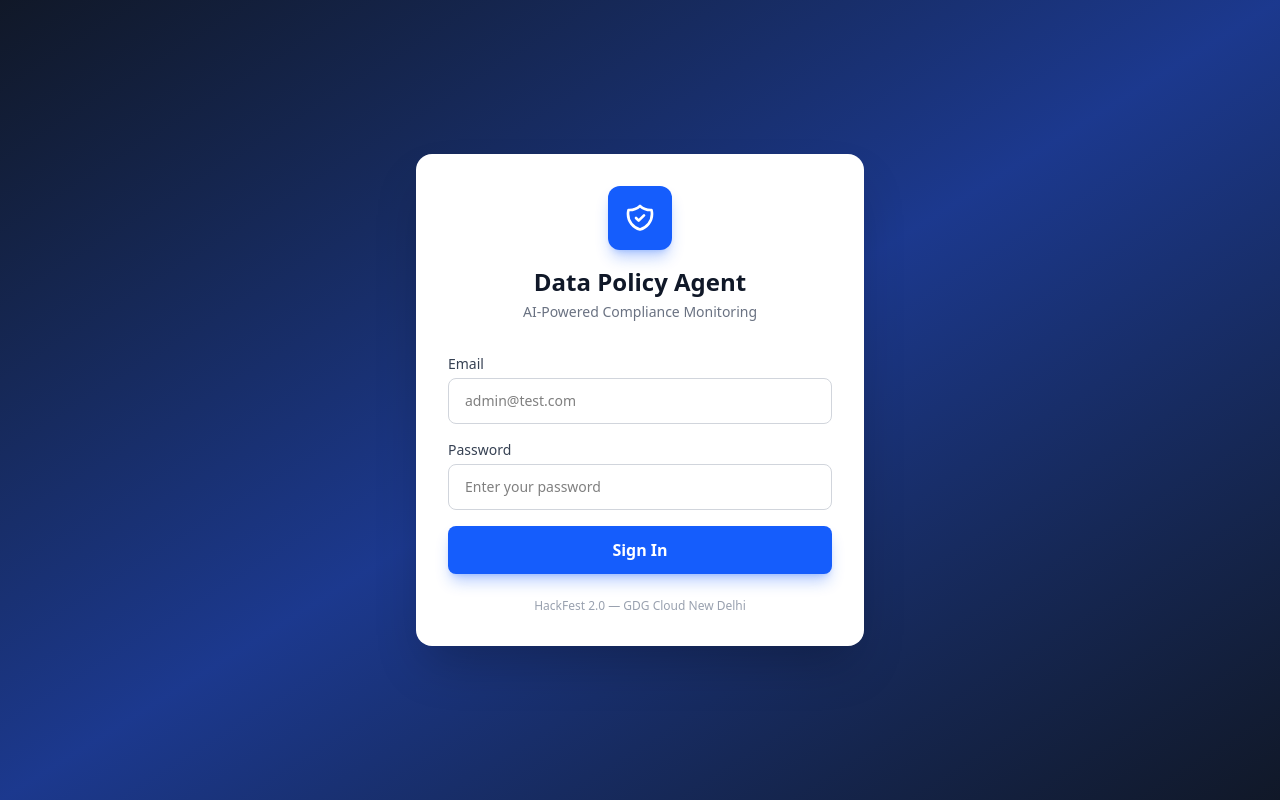
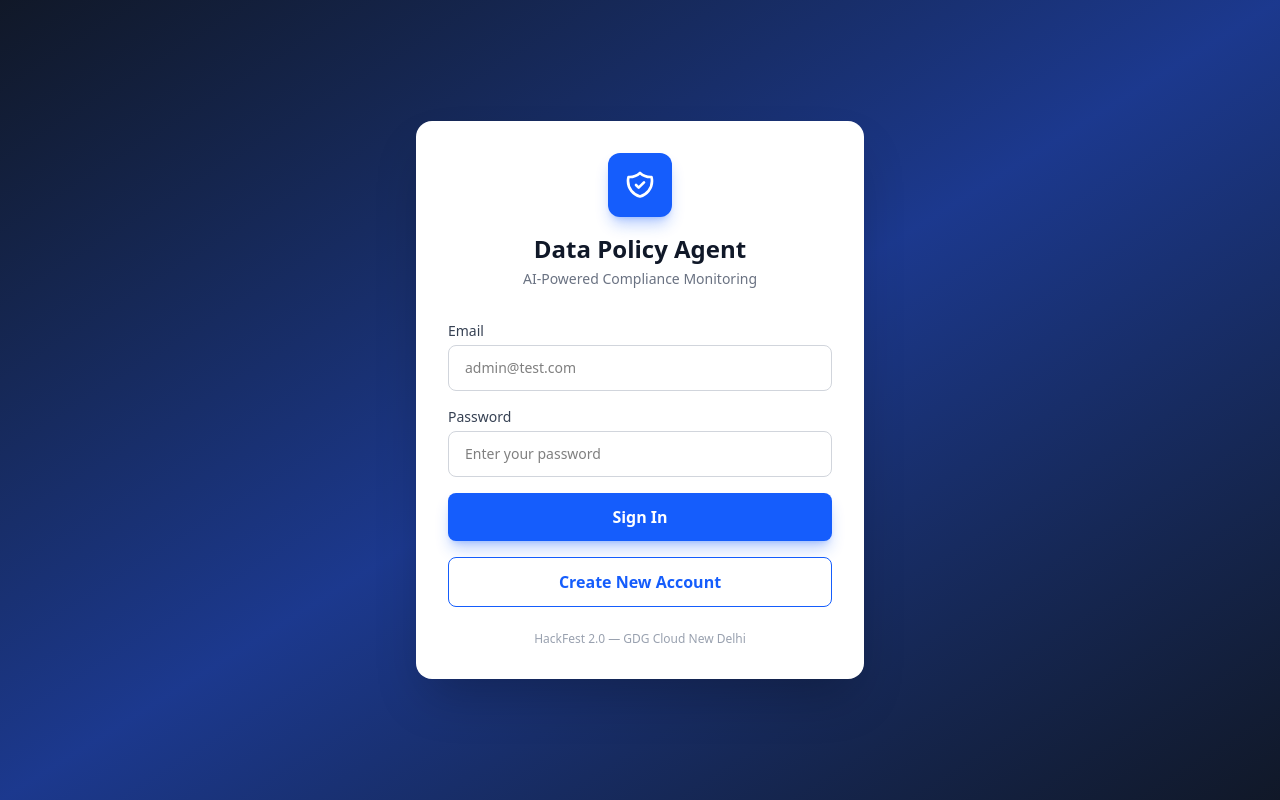
Before and after one commit to rishabh008009/Data-Policy-Agent, a React (Vite) app in the folder frontend/: page /login in a window 1280 px wide. Built offline with nearby package versions, Linux system fonts and the light colour scheme; no server answers.

Commit message:
Redesign login page with Create New Account button

```diff
--- a/frontend/src/pages/Login.tsx
+++ b/frontend/src/pages/Login.tsx
@@ -24,7 +24,7 @@ const Login: React.FC = () => {
         password,
       });
       localStorage.setItem("token", response.data.token);
-      navigate("/dashboard");
+      navigate("/");
     } catch {
       setError("Invalid email or password!");
     } finally {
@@ -35,7 +35,7 @@ const Login: React.FC = () => {
   return (
     <div className="min-h-screen flex items-center justify-center bg-gradient-to-br from-gray-900 via-blue-900 to-gray-900 px-4">
       <div className="bg-white rounded-2xl shadow-2xl p-8 w-full max-w-md">
-        {/* Logo & Branding */}
+        {/* Logo */}
         <div className="text-center mb-8">
           <div className="w-16 h-16 bg-blue-600 rounded-xl flex items-center justify-center mx-auto mb-4 shadow-lg shadow-blue-600/30">
             <svg className="w-8 h-8 text-white" fill="none" stroke="currentColor" viewBox="0 0 24 24">
@@ -46,7 +46,7 @@ const Login: React.FC = () => {
           <p className="text-gray-500 mt-1 text-sm">AI-Powered Compliance Monitoring</p>
         </div>
 
-        {/* Login Form */}
+        {/* Form */}
         <form onSubmit={handleLogin} className="space-y-4">
           {error && (
             <div className="flex items-center gap-2 p-3 bg-red-50 border border-red-200 rounded-lg">
@@ -58,9 +58,7 @@ const Login: React.FC = () => {
           )}
 
           <div>
-            <label htmlFor="email" className="block text-sm font-medium text-gray-700 mb-1">
-              Email
-            </label>
+            <label htmlFor="email" className="block text-sm font-medium text-gray-700 mb-1">Email</label>
             <input
               id="email"
               type="email"
@@ -73,9 +71,7 @@ const Login: React.FC = () => {
           </div>
 
           <div>
-            <label htmlFor="password" className="block text-sm font-medium text-gray-700 mb-1">
-              Password
-            </label>
+            <label htmlFor="password" className="block text-sm font-medium text-gray-700 mb-1">Password</label>
             <input
               id="password"
               type="password"
@@ -100,6 +96,13 @@ const Login: React.FC = () => {
             )}
             {loading ? "Signing in..." : "Sign In"}
           </button>
+
+          <button
+            type="button"
+            className="w-full py-3 bg-white text-blue-600 border border-blue-600 rounded-lg font-semibold hover:bg-blue-50 transition-colors"
+          >
+            Create New Account
+          </button>
         </form>
 
         <p className="text-center text-xs text-gray-400 mt-6">
```
